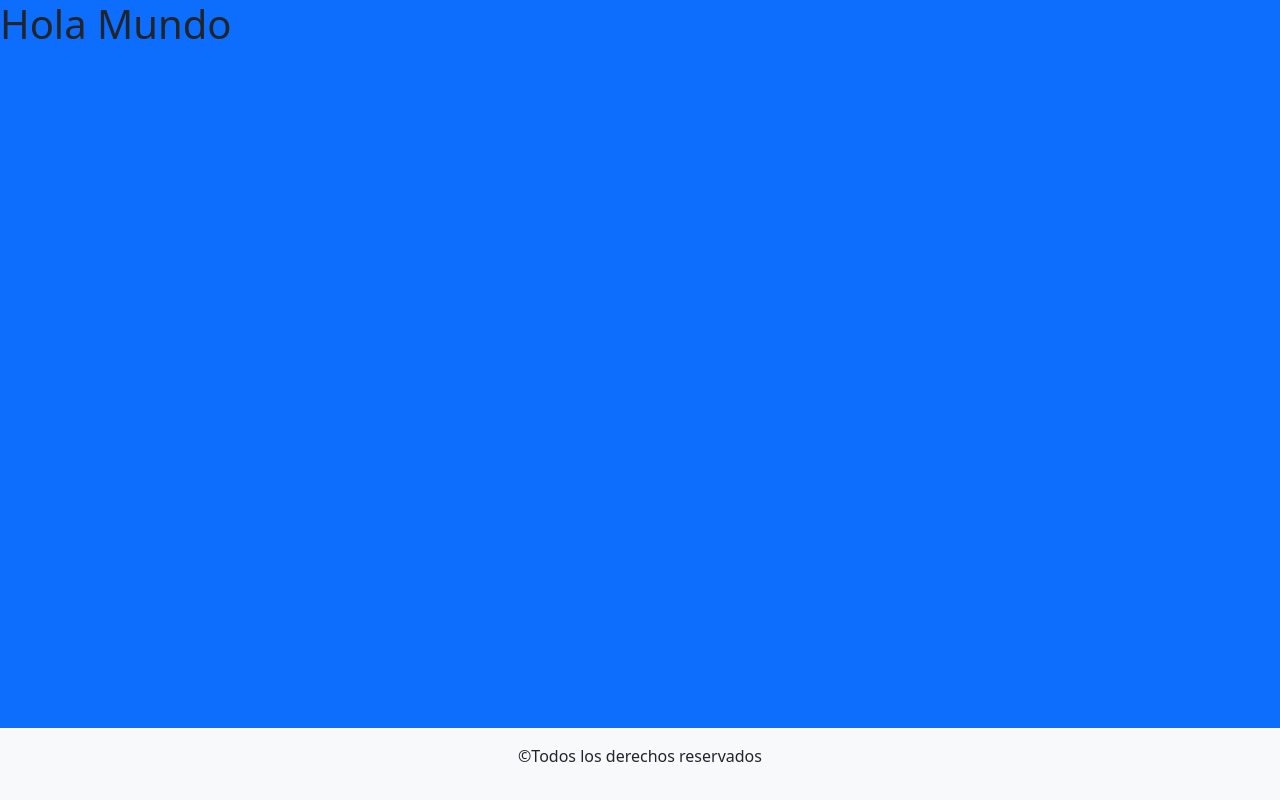
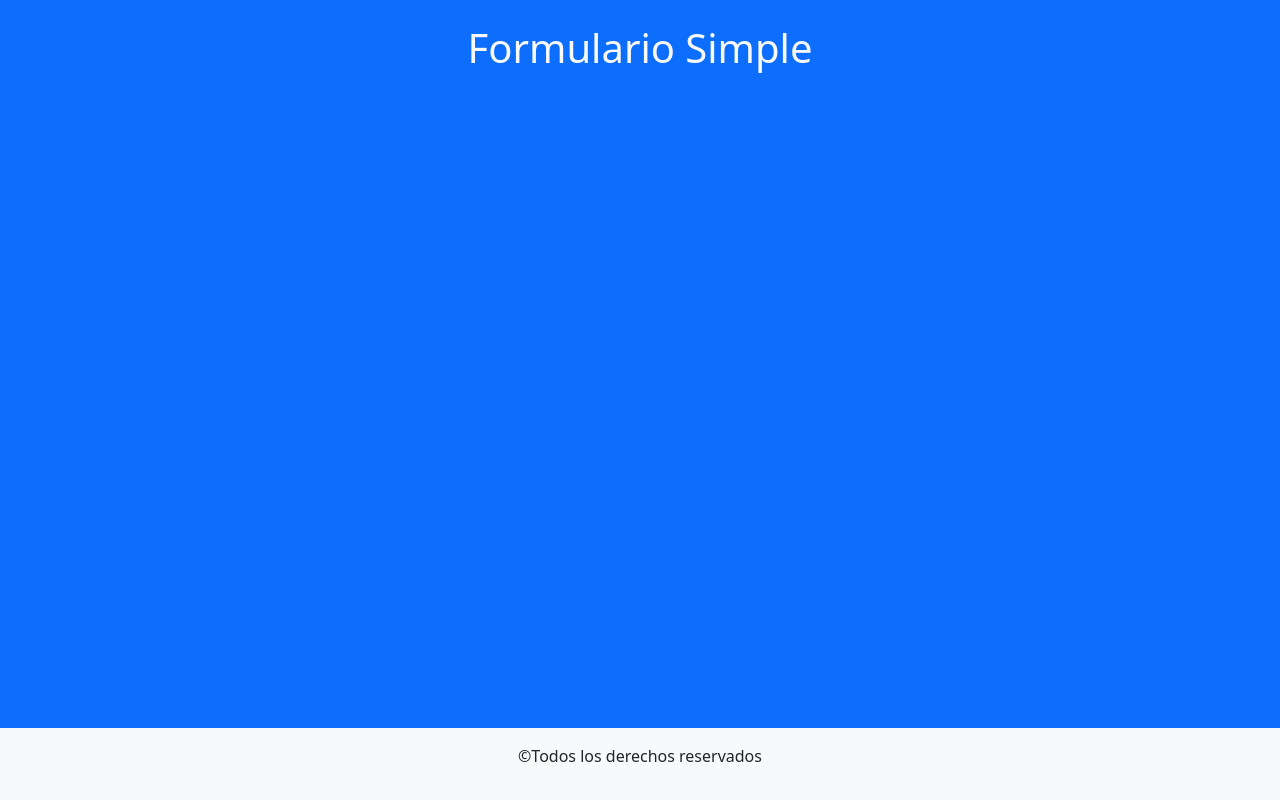
Before and after one commit to juanchiblanco/react-formularioSimple, a React (Vite) app: page / in a window 1280 px wide. Built offline with nearby package versions, Linux system fonts and the light colour scheme.

Commit message:
agregue el componente formulario en app

```diff
--- a/src/App.jsx
+++ b/src/App.jsx
@@ -1,10 +1,12 @@
 import "bootstrap/dist/css/bootstrap.min.css";
+import Formulario from "./components/Formulario";
 
 function App() {
   return (
     <>
-      <main>
-        <h1>Hola Mundo</h1>
+      <main className="container my-4">
+        <h1 className="text-center text-light">Formulario Simple</h1>
+        <Formulario/>
       </main>
       <footer className="bg-light text-dark text-center py-3">
         <p>&copy;Todos los derechos reservados</p>
--- /dev/null
+++ b/src/components/Formulario.jsx
@@ -0,0 +1,11 @@
+
+
+const Formulario = () => {
+    return (
+        <section>
+
+        </section>
+    );
+};
+
+export default Formulario;
```
